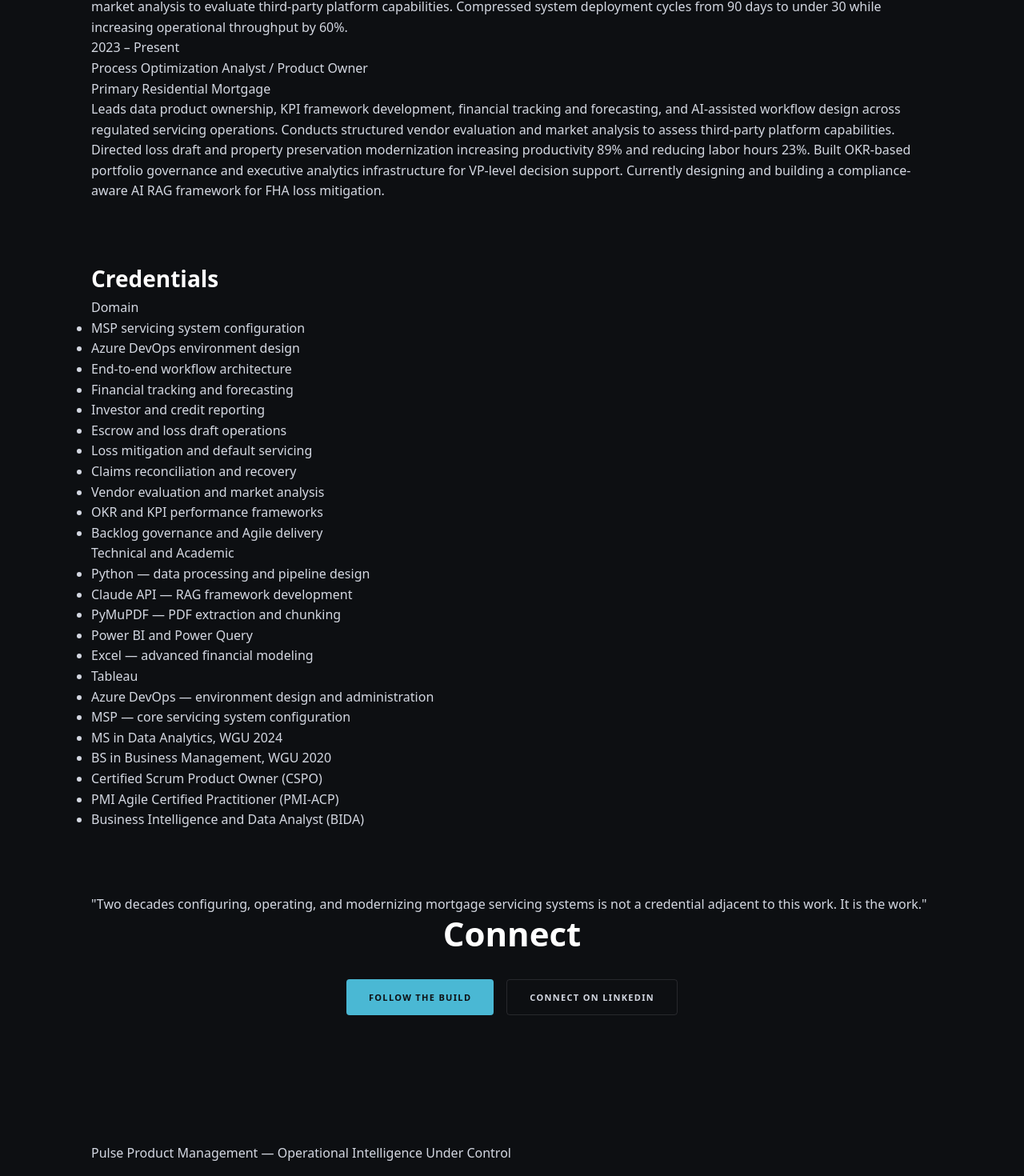
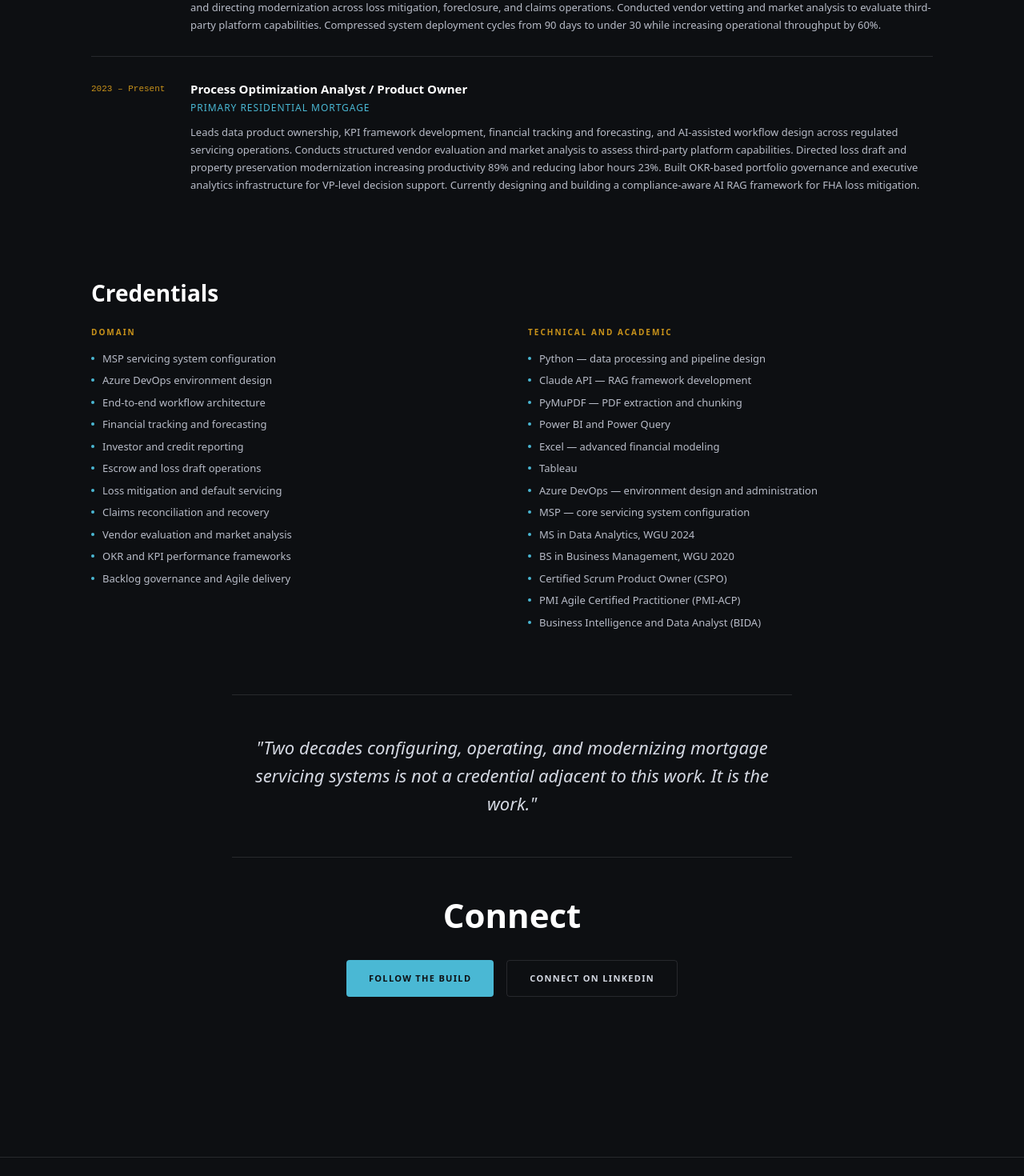
Before and after one commit to blendedpages-bq/pulse-pm, a React (Vite) app: page /about in a window 1280 px wide. Shown: the part 1038-2508 px from the top of the page at 80% size. Built offline with nearby package versions, Linux system fonts and the light colour scheme.

Commit message:
fix: styling updates

```diff
--- a/src/index.css
+++ b/src/index.css
@@ -217,3 +217,159 @@
 .week-card.complete { border-left: 3px solid var(--teal); }
 .week-card.active   { border-left: 3px solid var(--amber); }
 .
+
+/* ── SPACING FIXES ── */
+.hero-section { padding-bottom: 0; }
+.stat-grid { margin-bottom: 0; }
+.body-text + .body-text { margin-top: 16px; }
+
+/* ── WEEK CARD LAYOUT FIX ── */
+.week-header {
+  display: flex;
+  align-items: center;
+  gap: 10px;
+  padding: 14px 18px;
+  flex-wrap: wrap;
+}
+.week-num { flex-shrink: 0; }
+.badge { flex-shrink: 0; }
+.week-title { flex: 1; min-width: 200px; }
+.week-dates { flex-shrink: 0; font-size: 10px; color: var(--silver); font-family: var(--mono); }
+.week-body { padding: 12px 18px 16px; border-top: 0.5px solid var(--border); }
+.week-desc { margin-bottom: 12px; }
+.output-tag { margin: 2px; }
+
+/* ── TWO COL LIST FIX ── */
+.two-col-list {
+  display: grid;
+  grid-template-columns: 1fr 1fr;
+  gap: 8px 40px;
+  list-style: none;
+  padding: 0;
+  margin: 16px 0;
+}
+.two-col-list li {
+  padding-left: 14px;
+  position: relative;
+  font-size: 13px;
+  color: var(--silver);
+  line-height: 1.6;
+}
+.two-col-list li::before {
+  content: '';
+  position: absolute;
+  left: 0;
+  top: 8px;
+  width: 5px;
+  height: 5px;
+  border-radius: 50%;
+  background: var(--teal);
+}
+
+/* ── CAREER TIMELINE FIX ── */
+.career-entry {
+  display: grid;
+  grid-template-columns: 100px 1fr;
+  gap: 24px;
+  padding: 28px 0;
+  border-bottom: 0.5px solid var(--border);
+}
+.career-entry:last-child { border-bottom: none; }
+.career-years {
+  font-size: 11px;
+  font-family: var(--mono);
+  color: var(--amber);
+  padding-top: 4px;
+}
+.career-role {
+  font-size: 15px;
+  font-weight: 600;
+  color: white;
+  margin-bottom: 2px;
+}
+.career-company {
+  font-size: 12px;
+  color: var(--teal);
+  letter-spacing: 0.08em;
+  margin-bottom: 10px;
+  text-transform: uppercase;
+}
+.career-desc {
+  font-size: 13px;
+  color: var(--silver);
+  line-height: 1.7;
+}
+
+/* ── CREDENTIALS GRID FIX ── */
+.cred-grid {
+  display: grid;
+  grid-template-columns: 1fr 1fr;
+  gap: 40px;
+  margin-top: 24px;
+}
+.cred-col-title {
+  font-size: 10px;
+  font-weight: 600;
+  letter-spacing: 0.2em;
+  text-transform: uppercase;
+  color: var(--amber);
+  margin-bottom: 16px;
+  display: block;
+}
+.cred-list {
+  list-style: none;
+  padding: 0;
+  display: flex;
+  flex-direction: column;
+  gap: 8px;
+}
+.cred-list li {
+  font-size: 13px;
+  color: var(--silver);
+  padding-left: 14px;
+  position: relative;
+  line-height: 1.5;
+}
+.cred-list li::before {
+  content: '';
+  position: absolute;
+  left: 0;
+  top: 7px;
+  width: 4px;
+  height: 4px;
+  border-radius: 50%;
+  background: var(--teal);
+}
+
+/* ── PULL QUOTE FIX ── */
+.pull-quote {
+  text-align: center;
+  padding: 48px 0;
+  max-width: 700px;
+  margin: 0 auto;
+  border-top: 0.5px solid var(--border);
+  border-bottom: 0.5px solid var(--border);
+  margin-bottom: 48px;
+}
+.pull-quote p {
+  font-size: clamp(16px, 2vw, 22px);
+  color: var(--silver-light);
+  line-height: 1.6;
+  font-style: italic;
+}
+
+/* ── FOOTER FIX ── */
+footer {
+  border-top: 0.5px solid var(--border);
+  padding: 28px 0;
+  text-align: center;
+  margin-top: 40px;
+}
+
+/* ── RESPONSIVE ── */
+@media (max-width: 768px) {
+  .two-col-list { grid-template-columns: 1fr; }
+  .cred-grid { grid-template-columns: 1fr; }
+  .career-entry { grid-template-columns: 1fr; gap: 8px; }
+  .week-header { flex-direction: column; align-items: flex-start; }
+}
```
